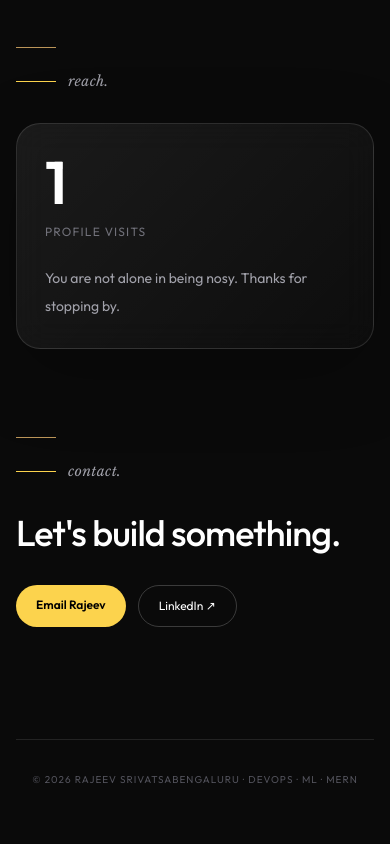
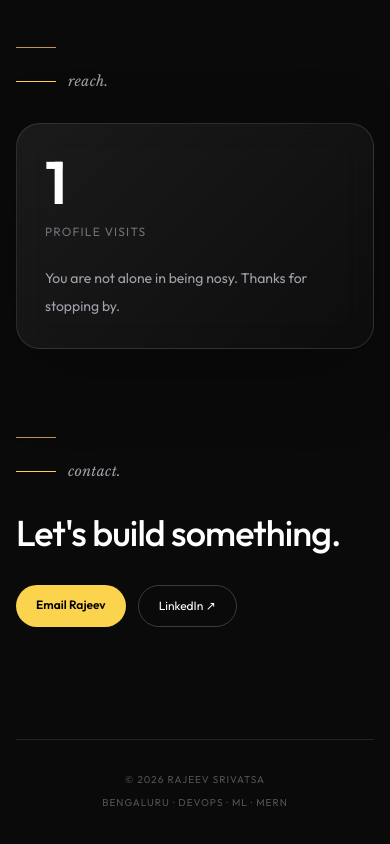
Before and after one commit to Srivatsarajeev/rajeev-portfolio, a React (Vite) app: page / in a window 390 px wide. Shown: the part 5069-5913 px from the top of the page. Built offline with nearby package versions, Linux system fonts and the light colour scheme; a web font is replaced by a local one.

Commit message:
Fix mobile footer layout

```diff
--- a/src/App.tsx
+++ b/src/App.tsx
@@ -86,7 +86,7 @@ function App() {
         <Reveal><section id="contact" className="section-shell"><SectionTitle>contact.</SectionTitle><h2 className="text-4xl font-medium tracking-tight text-white sm:text-6xl">Let's build something.</h2><div className="mt-8 flex flex-wrap gap-3"><a className="rounded-full bg-amber-300 px-5 py-3 text-xs font-semibold text-black transition hover:bg-white" href="mailto:rajeevsrivatsa7@gmail.com">Email Rajeev</a><a className="rounded-full border border-white/20 px-5 py-3 text-xs text-white transition hover:border-amber-300 hover:text-amber-300" href="https://www.linkedin.com/in/rajeev-srivatsa-456a751a5" target="_blank" rel="noreferrer">LinkedIn ↗</a></div></section></Reveal>
       </div>
 
-      <footer className="border-t border-white/10 py-8 text-center text-[10px] uppercase tracking-widest text-zinc-600 sm:flex sm:justify-between"><span>© {new Date().getFullYear()} Rajeev Srivatsa</span><span>Bengaluru · DevOps · ML · MERN</span></footer>
+      <footer className="flex flex-col gap-2 border-t border-white/10 py-8 text-center text-[10px] uppercase tracking-widest text-zinc-600 sm:flex-row sm:justify-between"><span>© {new Date().getFullYear()} Rajeev Srivatsa</span><span>Bengaluru · DevOps · ML · MERN</span></footer>
     </main>
   );
 }
```
